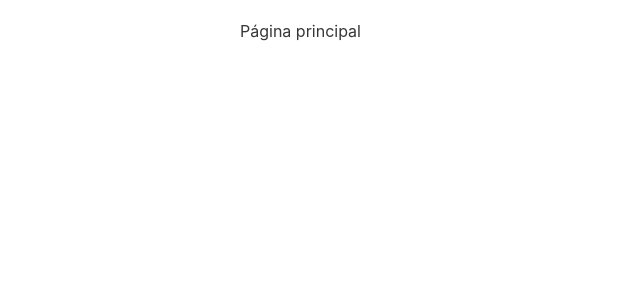
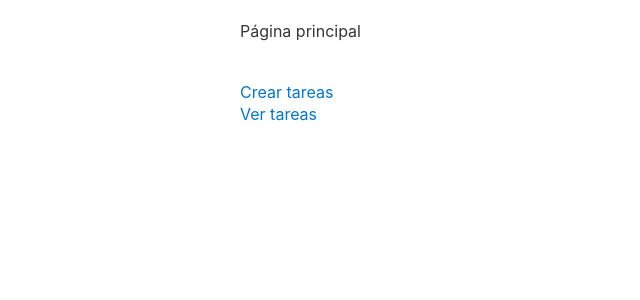
Before and after one commit to jahirfiquitiva/ejercicios-misiontic2022, a React (Create React App) app in the folder react-example/: page / in a window 1280 px wide. Shown: the top 300 px of the page, without its empty margins (0-640 px from the left). Built offline with nearby package versions, Linux system fonts and the light colour scheme.

Commit message:
Add links for sites

```diff
--- a/react-example/src/components/App/App.js
+++ b/react-example/src/components/App/App.js
@@ -1,4 +1,4 @@
-import { Route, Switch } from 'react-router-dom';
+import { Route, Switch, Link } from 'react-router-dom';
 import AppContextComponent from '../AppContext/AppContext';
 import TasksList from './../TasksList/TasksList'; // Task.js
 import Form from '../Form/Form';
@@ -12,6 +12,10 @@ function App() {
       <Route exact path={'/'}>
         <div>
           <p>Página principal</p>
+          <br/>
+          <Link to={'/login'}>Crear tareas</Link>
+          <br/>
+          <Link to={'/tasks'}>Ver tareas</Link>
         </div>
       </Route>
       <AppContextComponent>
```
